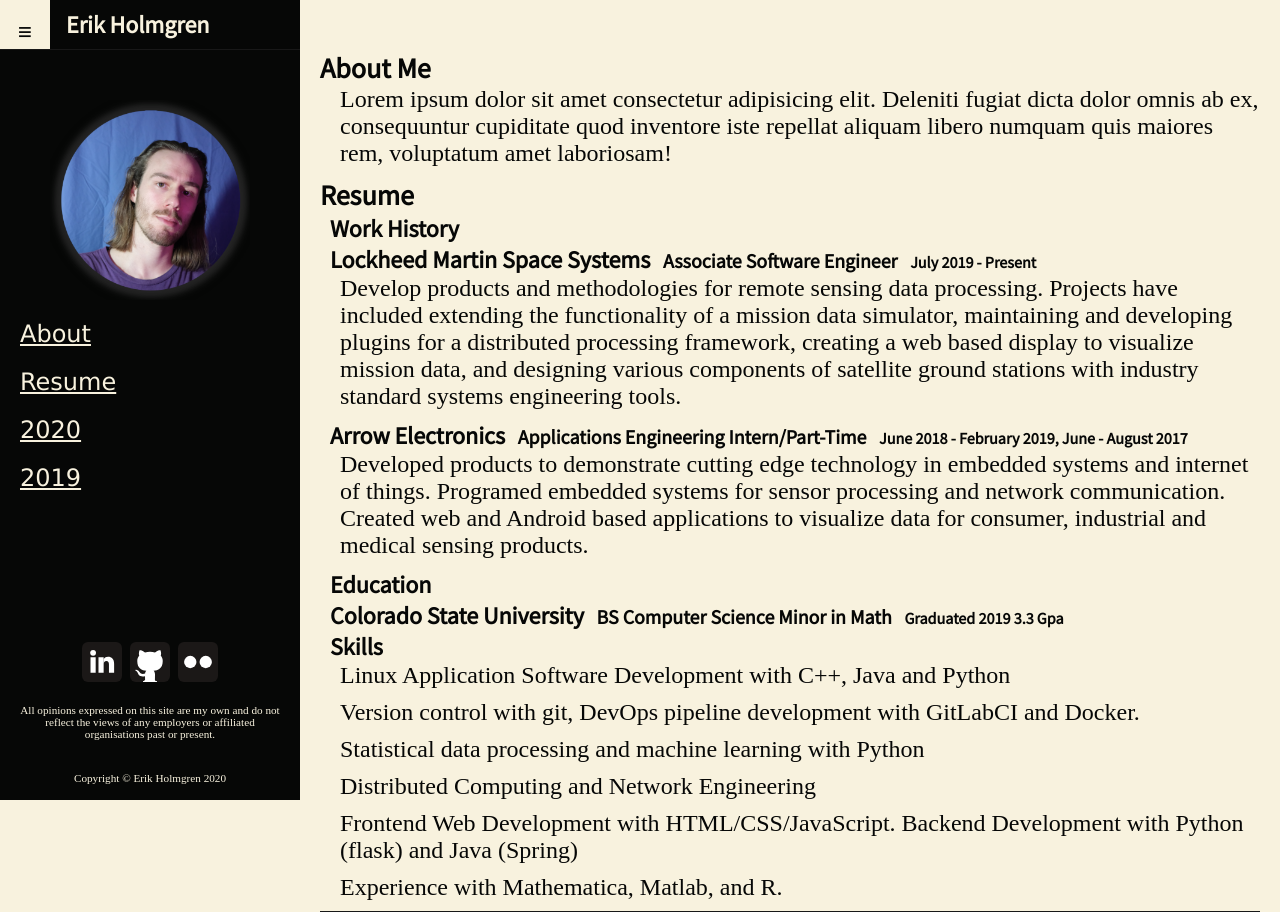
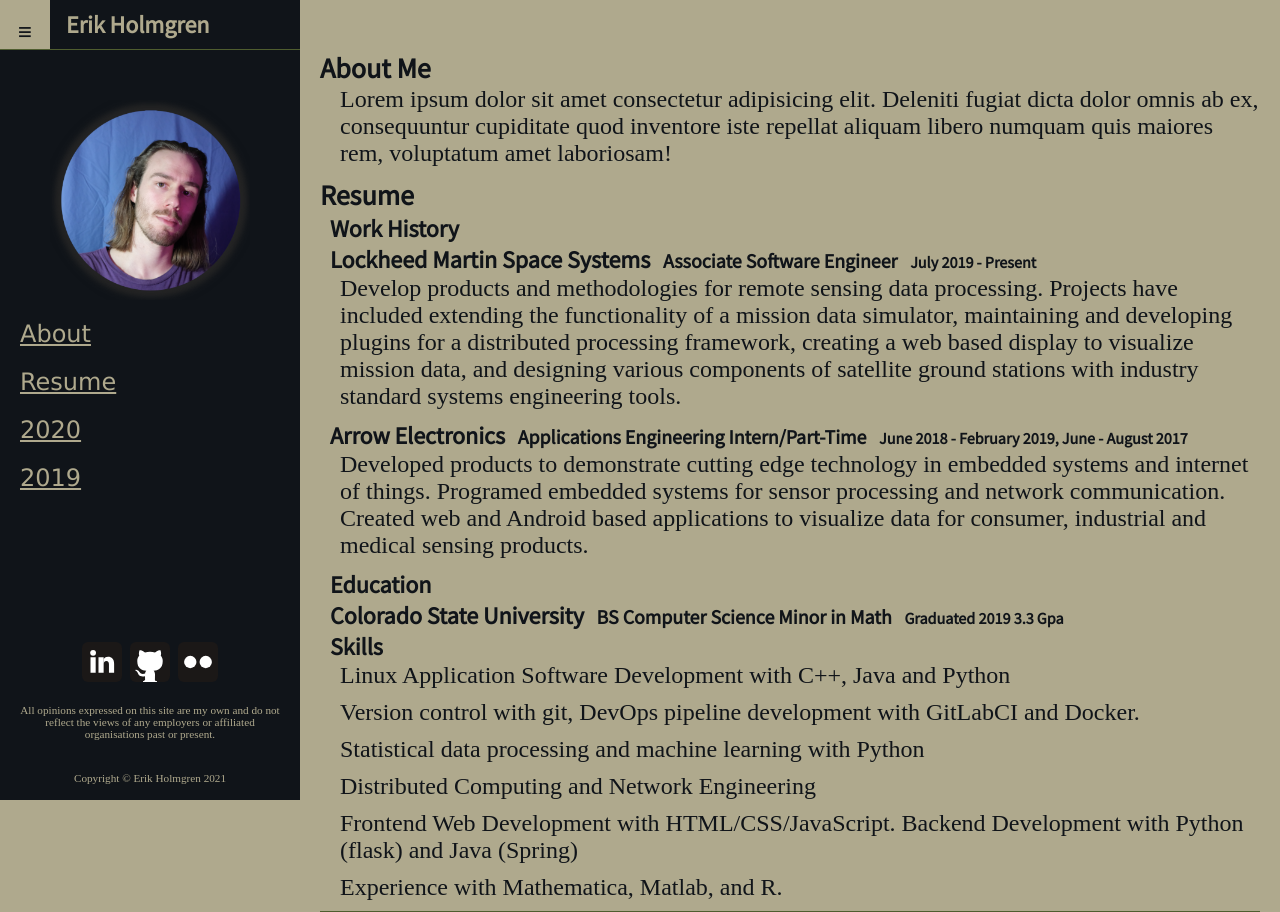
Before and after one commit to eholmgre/erikholmgrencomII, a Flask app: page / in a window 1280 px wide. Run offline with Flask 2, Linux system fonts and the light colour scheme; some web fonts are replaced.

Commit message:
changed colors & updated copyright

```diff
--- a/static/style.css
+++ b/static/style.css
@@ -8,12 +8,24 @@
     font-family: 'Source Code Pro', monospace;
 */
 
+/*
+Dark Moss Green: #4F5D2F
+Orange Yellow Crayola: #E9C46A
+Rich Black FORGA 29: #101419
+Chinese Violet: #7A5980
+Sage: #AFA98D
+ */
+
 :root {
-    --main-fg-color: #060706;
-    --main-bg-color: #f8f2de;
+    /*--main-fg-color: #060706;*/
+    --main-fg-color: #101419;
+    /*--main-bg-color: #f8f2de;*/
+    --main-bg-color: #AFA98D;
 
-    --secondary-fg-color: #181818;
-    --secondary-bg-color: #fcf6e5;
+    /*--secondary-fg-color: #181818;*/
+    --secondary-fg-color: #4F5D2F;
+    /*--secondary-bg-color: #fcf6e5;*/
+    --secondary-bg-color: #E9C46A;
 
     --transition-time: 500ms;
 }
--- a/templates/base.html
+++ b/templates/base.html
@@ -32,7 +32,7 @@
         <a href="https://www.flickr.com/photos/139436009@N07"><img class="linkbadge" src="{{ url_for('static', filename='img/flickr.svg') }}" alt="flickr"></a>
         <p>All opinions expressed on this site are my own and do not reflect the views of any employers or
             affiliated organisations past or present.</p>
-        <p>Copyright &copy; Erik Holmgren 2020</p>
+        <p>Copyright &copy; Erik Holmgren 2021</p>
     </footer>
     <!-- </div> -->
 </nav>
```
